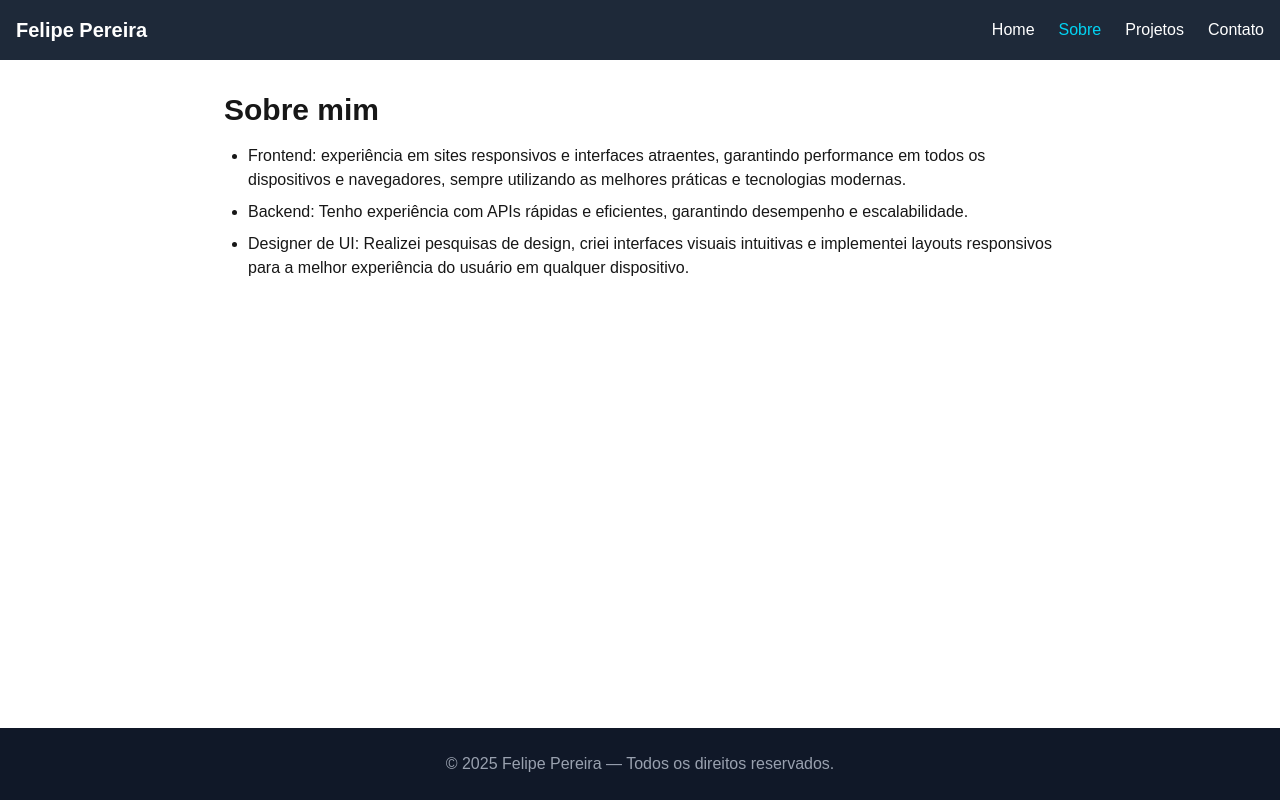
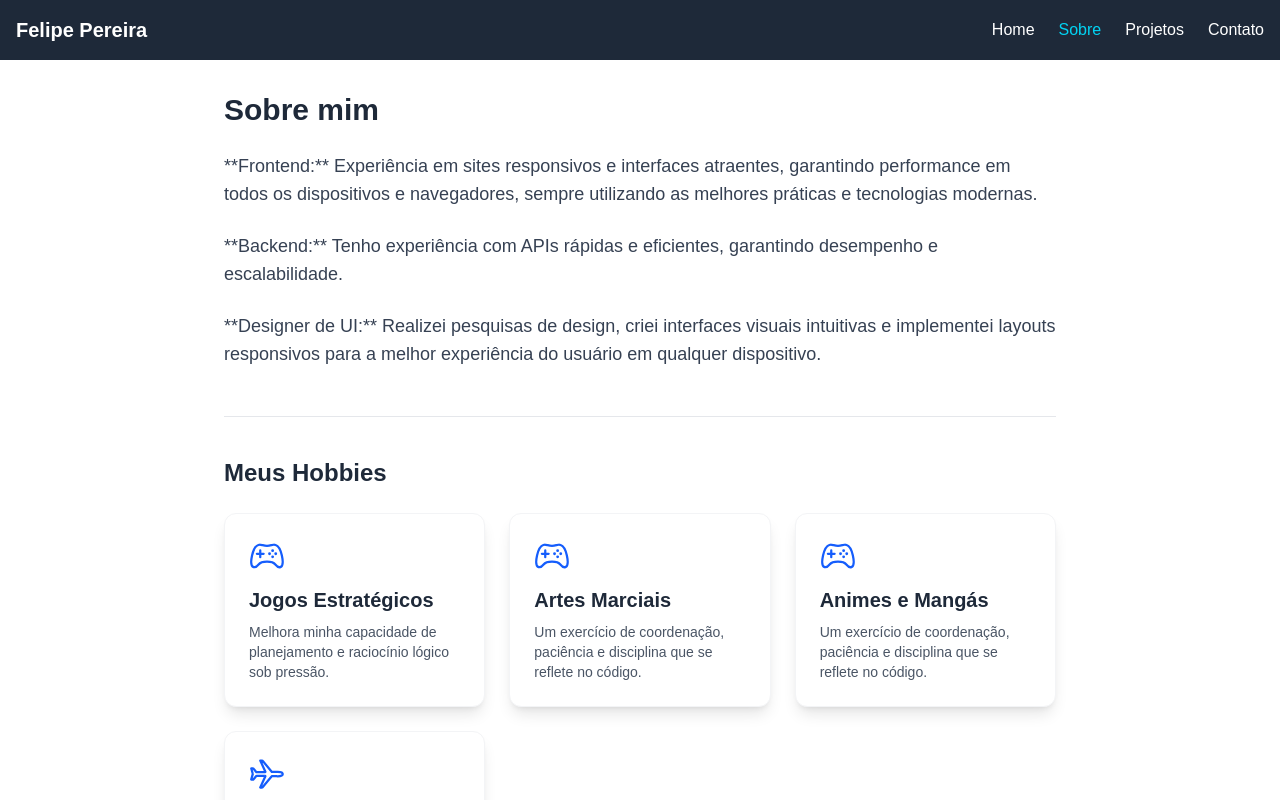
Before and after one commit to felipereira10/portfolio, a Next.js app: page /about in a window 1280 px wide. Shown: the top 800 px of the page. Built offline with nearby package versions, Linux system fonts and the light colour scheme.

Commit message:
feat. about adjustments

```diff
--- a/app/about/page.tsx
+++ b/app/about/page.tsx
@@ -1,17 +1,77 @@
-import Header from '../../components/Header'
-import Footer from '../../components/Footer'
-import styles from './page.module.css'
+// Importe os componentes de ícones necessários (Ionicon set no React Icons é o 'io5')
+import { IoGameControllerOutline, IoBookOutline, IoAirplaneOutline } from 'react-icons/io5';
+
+const HOBBIES = [
+  {
+    id: 1,
+    icon: <IoGameControllerOutline className="text-4xl text-blue-600" />,
+    title: 'Jogos Estratégicos',
+    description: 'Melhora minha capacidade de planejamento e raciocínio lógico sob pressão.',
+  },
+  {
+    id: 2,
+    icon: <IoGameControllerOutline className="text-4xl text-blue-600" />,
+    title: 'Artes Marciais',
+    description: 'Um exercício de coordenação, paciência e disciplina que se reflete no código.',
+  },
+  {
+    id: 3,
+    icon: <IoGameControllerOutline className="text-4xl text-blue-600" />,
+    title: 'Animes e Mangás',
+    description: 'Um exercício de coordenação, paciência e disciplina que se reflete no código.',
+  },
+  {
+    id: 4,
+    icon: <IoAirplaneOutline className="text-4xl text-blue-600" />,
+    title: 'Viajar',
+    description: 'Buscar novas culturas e perspectivas é fundamental para expandir a criatividade e visão de mundo.',
+  },
+];
+
 
 export default function About() {
   return (
     <>
       <main className="p-8 max-w-4xl mx-auto">
-        <h2 className="text-3xl font-bold mb-4">Sobre mim</h2>
-        <ul className="list-disc pl-6 space-y-2">
-          <li>Frontend: experiência em sites responsivos e interfaces atraentes, garantindo performance em todos os dispositivos e navegadores, sempre utilizando as melhores práticas e tecnologias modernas.</li>
-          <li>Backend: Tenho experiência com APIs rápidas e eficientes, garantindo desempenho e escalabilidade.</li>
-          <li>Designer de UI: Realizei pesquisas de design, criei interfaces visuais intuitivas e implementei layouts responsivos para a melhor experiência do usuário em qualquer dispositivo.</li>
-        </ul>
+
+        {/* ... Sua seção Sobre mim (Habilidades) ... */}
+        <h2 className="text-3xl font-bold mb-6 text-gray-800">Sobre mim</h2>
+
+        <div className="space-y-6 mb-12">
+          <p className="text-lg text-gray-700">
+            **Frontend:** Experiência em sites responsivos e interfaces atraentes, garantindo performance em todos os dispositivos e navegadores, sempre utilizando as melhores práticas e tecnologias modernas.
+          </p>
+          <p className="text-lg text-gray-700">
+            **Backend:** Tenho experiência com APIs rápidas e eficientes, garantindo desempenho e escalabilidade.
+          </p>
+          <p className="text-lg text-gray-700">
+            **Designer de UI:** Realizei pesquisas de design, criei interfaces visuais intuitivas e implementei layouts responsivos para a melhor experiência do usuário em qualquer dispositivo.
+          </p>
+        </div>
+
+        <hr className="my-10 border-gray-200" />
+
+        {/* === Seção de Hobbies com Ícones Profissionais === */}
+        <section>
+          <h3 className="text-2xl font-bold mb-6 text-gray-800">Meus Hobbies</h3>
+
+          <div className="grid grid-cols-1 md:grid-cols-3 gap-6">
+            {HOBBIES.map((hobby) => (
+              <div
+                key={hobby.id}
+                className="bg-white p-6 rounded-xl shadow-lg hover:shadow-xl transition duration-300 transform hover:-translate-y-1 border border-gray-100"
+              >
+                {/* AQUI É ONDE O COMPONENTE ÍCONE É RENDERIZADO */}
+                <div className="mb-3 text-blue-600">{hobby.icon}</div>
+
+                <h4 className="text-xl font-semibold mb-2 text-gray-800">{hobby.title}</h4>
+
+                <p className="text-gray-600 text-sm">{hobby.description}</p>
+              </div>
+            ))}
+          </div>
+        </section>
+
       </main>
     </>
   )
--- a/package.json
+++ b/package.json
@@ -11,7 +11,8 @@
   "dependencies": {
     "next": "16.0.1",
     "react": "19.2.0",
-    "react-dom": "19.2.0"
+    "react-dom": "19.2.0",
+    "react-icons": "^5.5.0"
   },
   "devDependencies": {
     "@tailwindcss/postcss": "^4",
```
Also changed, not shown: 1 other file (tests, documents, lock files or other folders).
